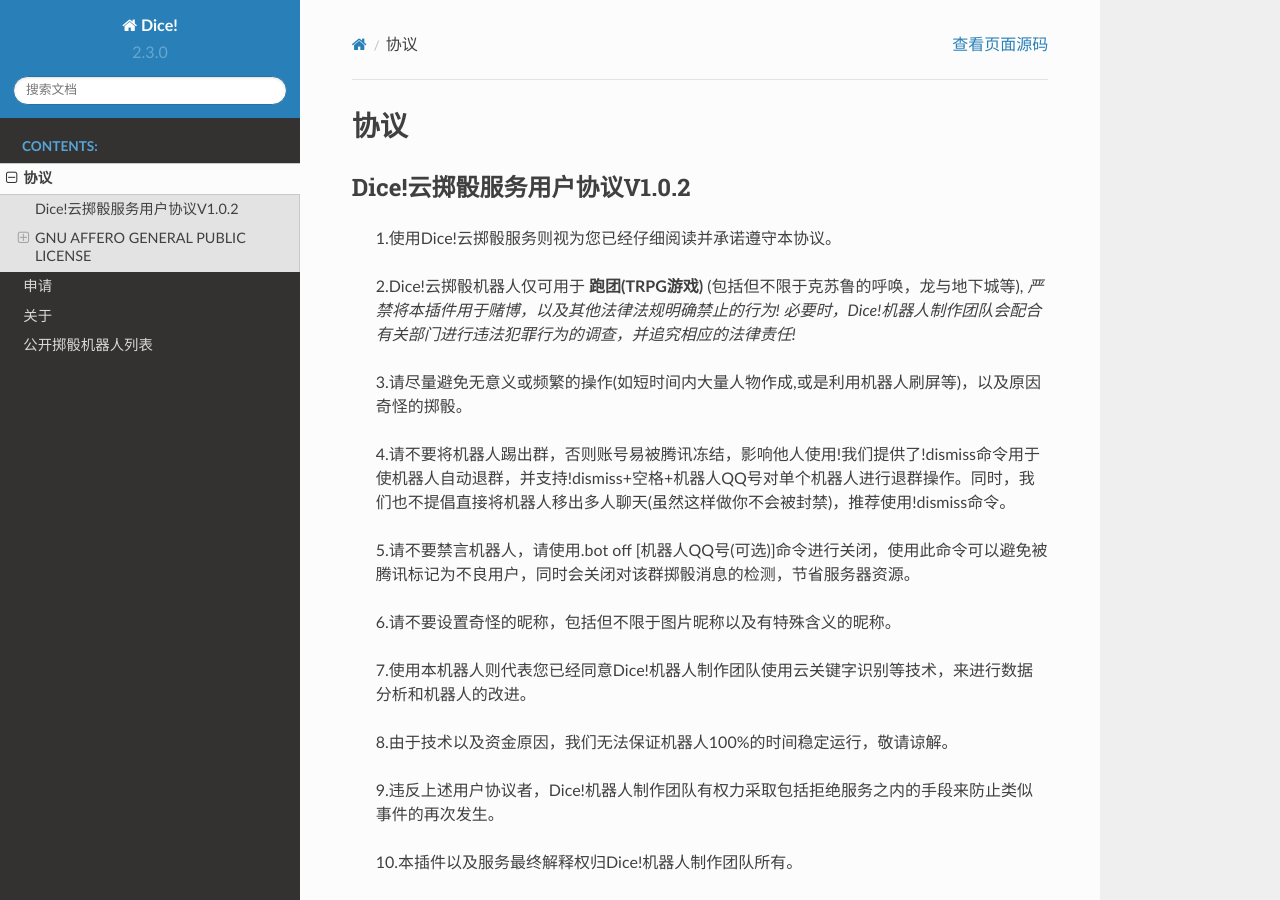
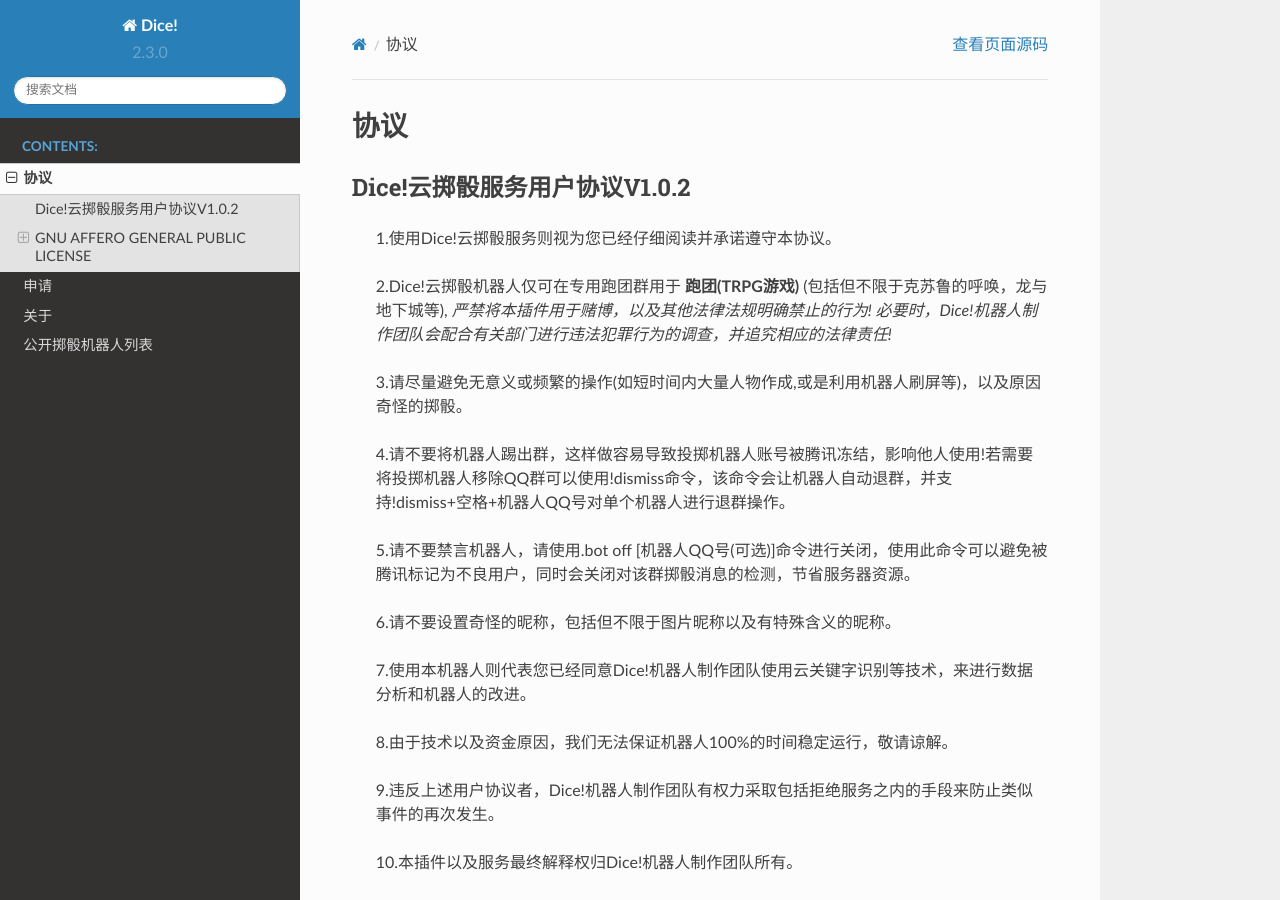
Before and after one commit to Dice-Developer-Team/Dice, a Sphinx documentation site: the page built from docs/License.rst, in a window 1280 px wide and 900 px high. Built offline with Sphinx 7.4.7 and the Read the Docs theme 2.0.0, drawn with Linux system fonts in a browser that asks for light colours.

Commit message:
Update License.rst

```diff
--- a/docs/License.rst
+++ b/docs/License.rst
@@ -11,11 +11,11 @@
 
     1.使用Dice!云掷骰服务则视为您已经仔细阅读并承诺遵守本协议。
 
-    2.Dice!云掷骰机器人仅可用于 **跑团(TRPG游戏)** (包括但不限于克苏鲁的呼唤，龙与地下城等), *严禁将本插件用于赌博，以及其他法律法规明确禁止的行为! 必要时，Dice!机器人制作团队会配合有关部门进行违法犯罪行为的调查，并追究相应的法律责任!*
+    2.Dice!云掷骰机器人仅可在专用跑团群用于 **跑团(TRPG游戏)** (包括但不限于克苏鲁的呼唤，龙与地下城等), *严禁将本插件用于赌博，以及其他法律法规明确禁止的行为! 必要时，Dice!机器人制作团队会配合有关部门进行违法犯罪行为的调查，并追究相应的法律责任!*
 
     3.请尽量避免无意义或频繁的操作(如短时间内大量人物作成,或是利用机器人刷屏等)，以及原因奇怪的掷骰。
 
-    4.请不要将机器人踢出群，否则账号易被腾讯冻结，影响他人使用!我们提供了!dismiss命令用于使机器人自动退群，并支持!dismiss+空格+机器人QQ号对单个机器人进行退群操作。同时，我们也不提倡直接将机器人移出多人聊天(虽然这样做你不会被封禁)，推荐使用!dismiss命令。
+    4.请不要将机器人踢出群，这样做容易导致投掷机器人账号被腾讯冻结，影响他人使用!若需要将投掷机器人移除QQ群可以使用!dismiss命令，该命令会让机器人自动退群，并支持!dismiss+空格+机器人QQ号对单个机器人进行退群操作。
 
     5.请不要禁言机器人，请使用.bot off [机器人QQ号(可选)]命令进行关闭，使用此命令可以避免被腾讯标记为不良用户，同时会关闭对该群掷骰消息的检测，节省服务器资源。
 
```
